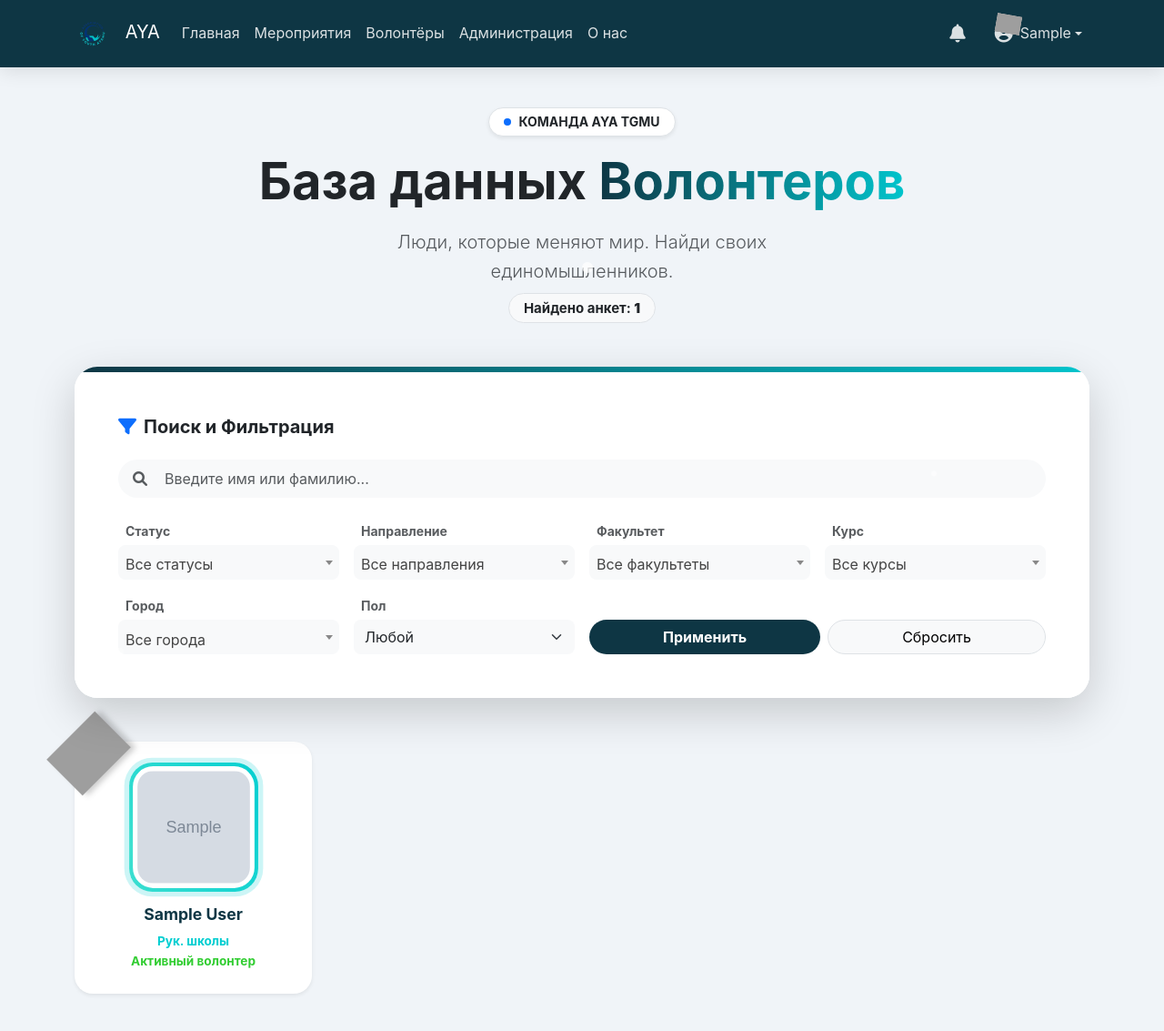
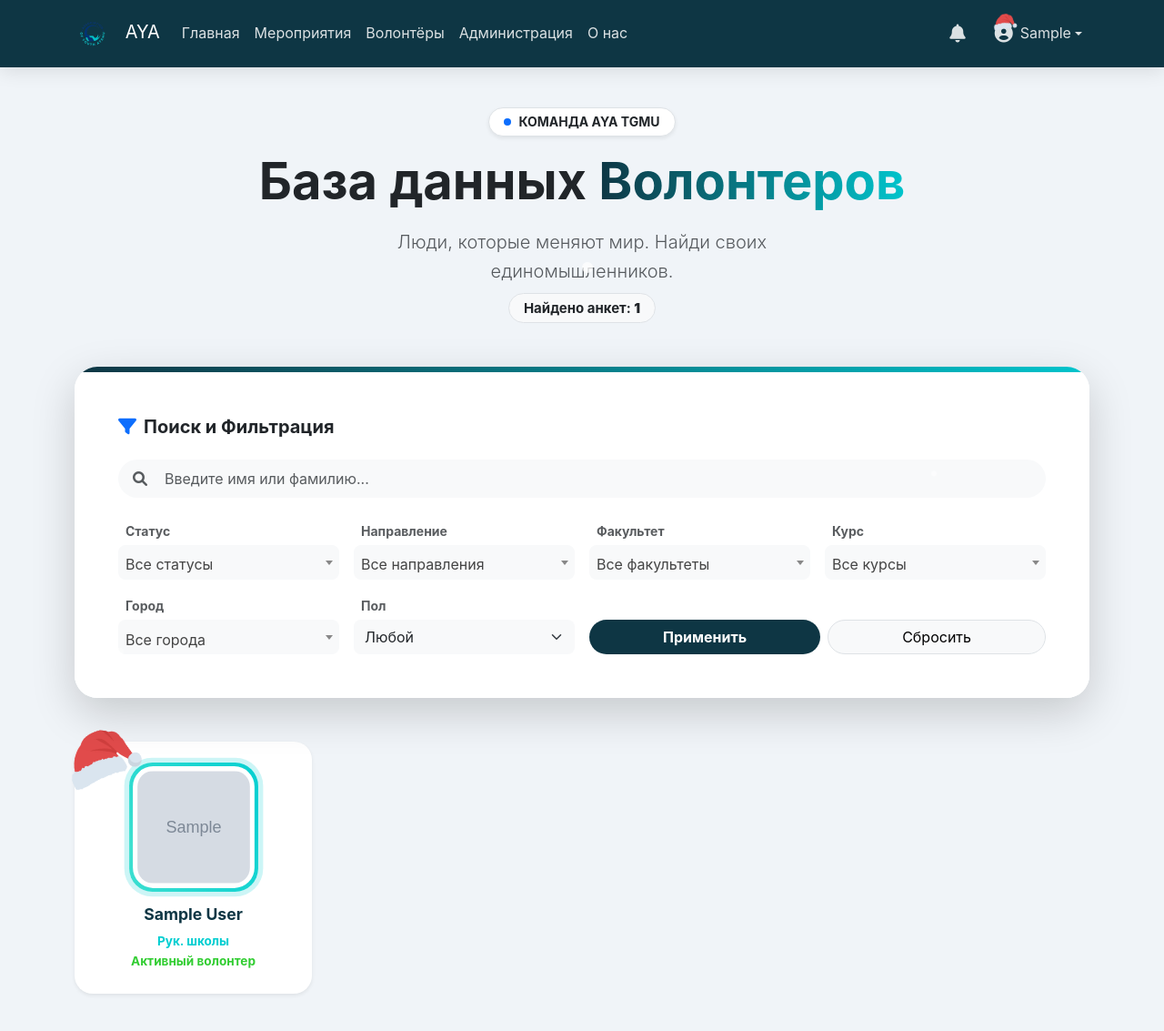
Before and after one commit to fayzkosimov06-cyber/aya-platform, a Django app: page /volunteers/ in a window 1280 px wide. Shown: the top 1133 px of the page at 91% size. Run offline with Django 5.2, Linux system fonts and the light colour scheme; a user stored in the database is signed in; tables that the repository leaves empty hold one stand-in row (values such as "Sample post"); grey boxes marked "Sample" are stand-in pictures; some libraries are stand-ins or nearby versions; grey boxes are pictures that could not be loaded.

Commit message:
Renamed css to force update

```diff
--- a/static/css/style.css
+++ b/static/css/style.css
@@ -299,33 +299,51 @@ img.profile-photo-round,
    ФИНАЛЬНЫЕ НАСТРОЙКИ ПОЗИЦИИ (КОНЕЦ ФАЙЛА)
    ========================================= */
 
-/* 1. ШАПКА НА УГЛУ КАРТОЧКИ (Надета на угол) */
-.vol-hat-corner {
+/* --- НОВОГОДНИЕ ШАПКИ (ЛОКАЛЬНЫЕ) --- */
+
+/* 1. Шапка для больших фото (Профиль, Админка) */
+.vol-hat-profile {
     position: absolute;
-    /* Сдвигаем сильнее (-22px), чтобы угол карточки зашел внутрь */
-    top: -38px;
-    left: -30px;
-    width: 75px;     /* Чуть увеличил для надежности */
-    height: 70px;
-    background: url('https://cdn-icons-png.flaticon.com/512/744/744546.png') no-repeat center center;
+    top: -45px;
+    left: -50px;
+    width: 120px;
+    height: 150px;
+    /* Указываем путь от CSS файла к папке img.
+       Если css лежит в static/css/, а картинка в static/img/, то путь такой: */
+    background: url('../img/hat.png') no-repeat center center;
     background-size: contain;
-    transform: rotate(-45deg); /* Поворот под угол квадрата */
-    filter: drop-shadow(4px 4px 3px rgba(0,0,0,0.2));
+    transform: rotate(-30deg);
     z-index: 20;
+    pointer-events: none;
+    filter: drop-shadow(2px 4px 6px rgba(0,0,0,0.3));
+}
+
+/* 2. Шапка для маленькой иконки в меню (справа сверху) */
+.nav-hat {
+    position: absolute;
+    top: -12px;
+    left: -2px;
+    width: 25px;
+    height: 25px;
+    background: url('../img/hat.png') no-repeat center center;
+    background-size: contain;
+    transform: rotate(-15deg);
+    z-index: 100;
     pointer-events: none;
 }
 
-/* 2. ШАПКА В МЕНЮ (Слегка сдвинута вправо) */
-.nav-hat {
+/* 3. Шапка для карточек в списке волонтеров (если нужно) */
+.vol-hat-corner {
     position: absolute;
-    top: -12px;
-    left: 1px;  /* Было 12, вернул на 4. Идеальный баланс. */
-    width: 28px;
-    height: 28px;
-    background: url('https://cdn-icons-png.flaticon.com/512/744/744546.png') no-repeat center center;
+    top: -55spx;
+    left: -45px;
+    width: 100px;
+    height: 80px;
+    background: url('../img/hat.png') no-repeat center center;
     background-size: contain;
-    transform: rotate(10deg);
-    z-index: 10;
+    transform: rotate(-30deg);
+    z-index: 20;
+    pointer-events: none;
 }
 
 /* ОСТАЛЬНОЕ БЕЗ ИЗМЕНЕНИЙ (на всякий случай дублирую) */
@@ -343,7 +361,6 @@ img.profile-photo-round,
     background-size: contain;
     transform: rotate(10deg); /* Легкий наклон в другую сторону */
     z-index: 10;
-}
 
 /* 3. ОСТАЛЬНОЕ (Без изменений, просто чтобы не потерялось) */
 .main-navbar { background-color: #0E3644 !important; padding: 12px 0; box-shadow: 0 4px 20px rgba(0,0,0,0.1); }
```
Also changed, not shown: static/img/hat.png (added).
